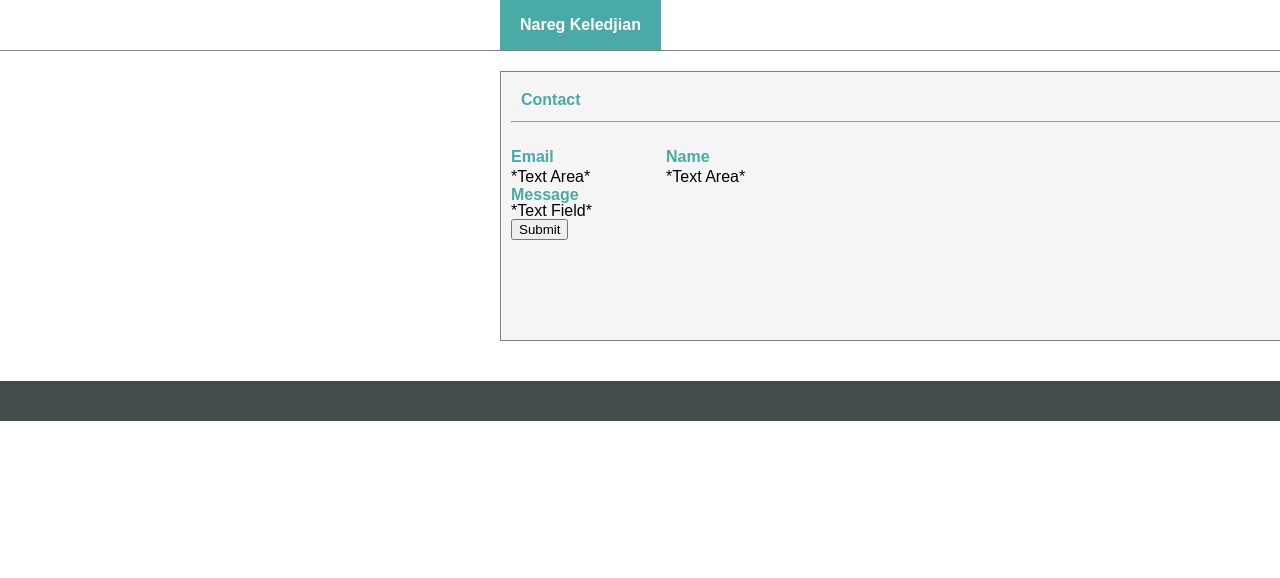
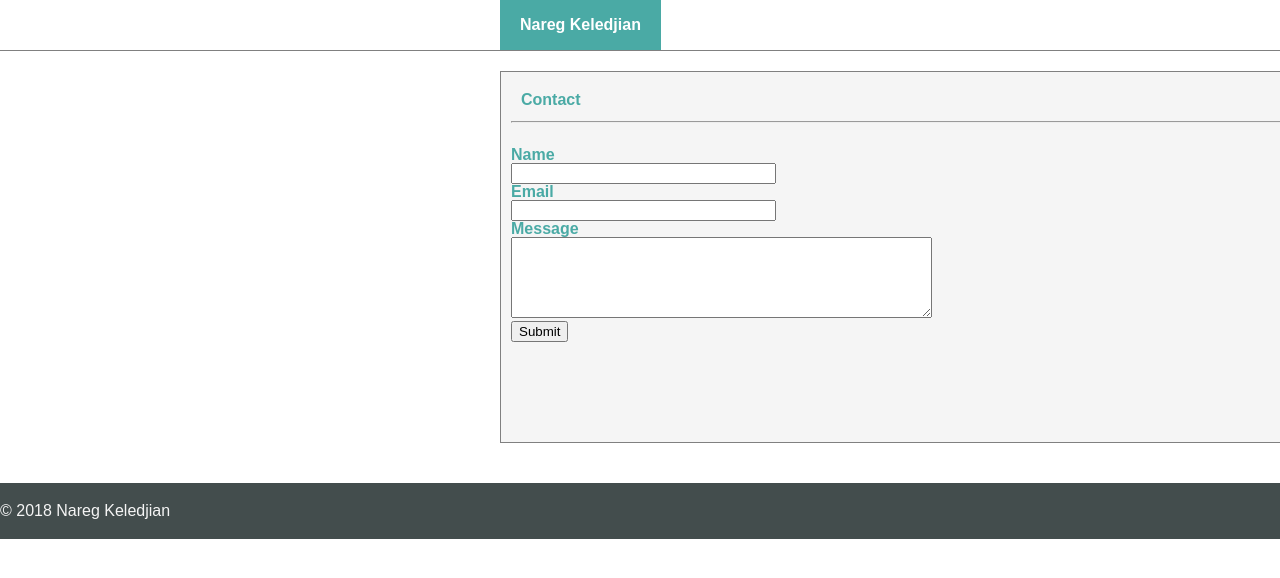
Before and after one commit to nkeledjian/basic-portfolio, a plain HTML site: page contact.html in a window 1280 px wide. Shown: the top 578 px of the page. Drawn offline with Linux system fonts and the light colour scheme.

Commit message:
More updates: footer and contact page entry fields

```diff
--- a/assets/css/style.css
+++ b/assets/css/style.css
@@ -21,6 +21,7 @@ header {
 }
 #backgroundColor {
     background-color: rgb(67, 77, 77);
+    color: whitesmoke;
 }
 .name {
     background: #4aaaa5;
--- a/contact.html
+++ b/contact.html
@@ -19,29 +19,33 @@
     </header>
 <main>
 <div id="background"> <!--Background image-->
-  <div id="topspacer"></div>
+  <div id="topspacer"></div> <!--Spacer between page content container and header-->
   <div class="bio"> <!--Container for page content-->
     <h2>Contact</h2>
       <hr>
       <br>
-    <section class="info">
+    <section>
     <h4>Name</h4>
-      <p>*Text Area*</p>
+    <input type="text" name="name"
+    value="" size="30" maxlength="50">
     </section>
 
-    <section class="info2">
+    <section>
     <h4>Email</h4>
-      <p>*Text Area*</p>
+      <input type="text" name="email_address"
+      value="" size="30" maxlength="50">
     </section>
 
     <section>
     <h4>Message</h4>
-        <p>*Text Field*</p>
+      <textarea name="comments" rows="5" cols="50" wrap="soft">
+      </textarea>
     </section>
     <button>Submit</button>
   </div>
-  <div id="btmspacer"></div>
+  <div id="btmspacer"></div> <!--Spacer between page content container and footer-->
   <footer id="backgroundColor">
+    <p>&copy; 2018 Nareg Keledjian</p>
   </footer>
 </div>
 </main>
```
